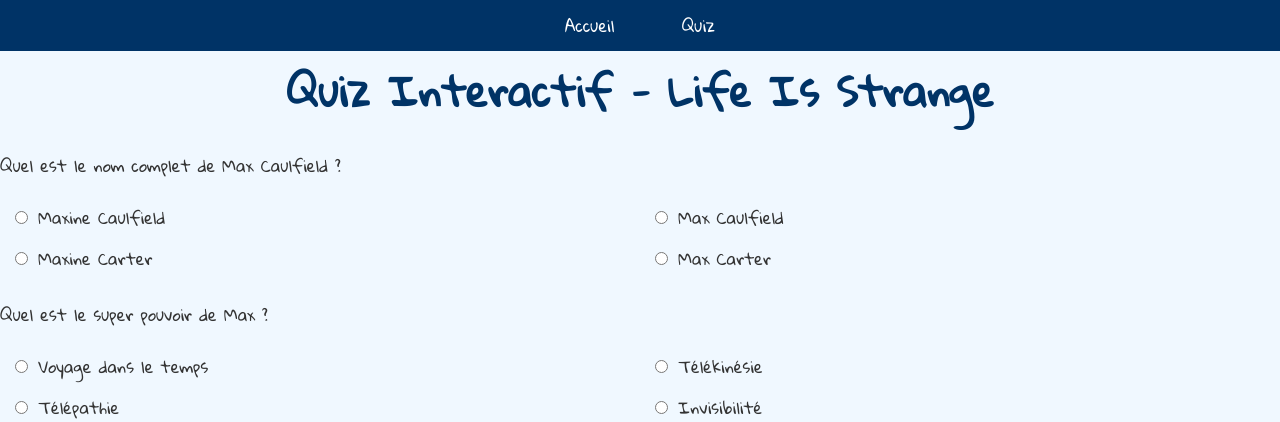
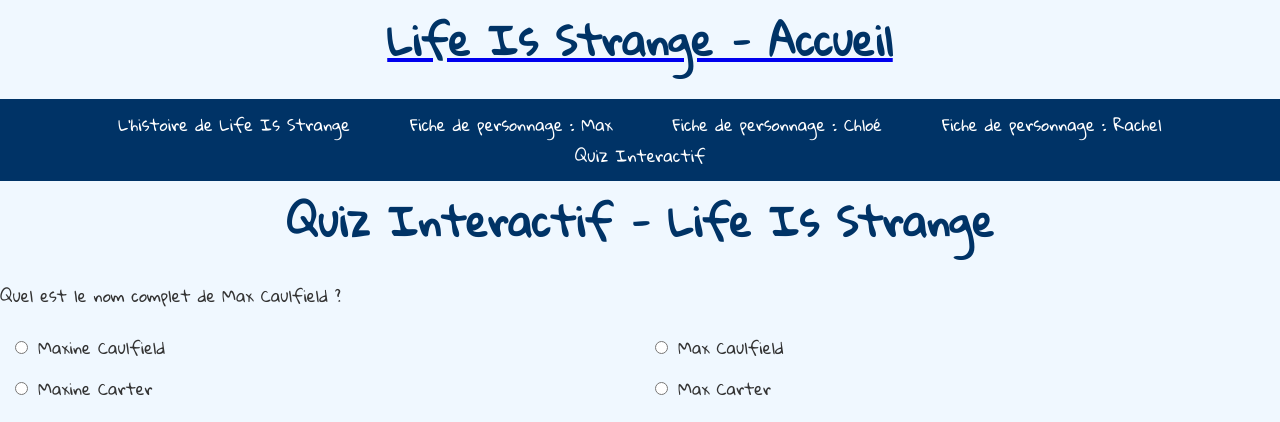
Before and after one commit to sarahvar/Life-Is-Strange-PHP, a PHP site: page /quiz.php in a window 1280 px wide. Shown: the top 422 px of the page. Run offline with PHP 8.4, Linux system fonts and the light colour scheme.

Commit message:
quiz-navbar

```diff
--- a/quiz.php
+++ b/quiz.php
@@ -132,14 +132,13 @@
     </style>
 </head>
 <body>
-    <header>
-        <nav>
-            <ul class="navigation">
-                <li><a href="index.php">Accueil</a></li>
-                <li><a href="quiz.php">Quiz</a></li>
-            </ul>
-        </nav>
-    </header>
+<section class="navbar">
+    <a href="index.php" class="home-link">
+        <h1>Life Is Strange - Accueil</h1>
+    </a>
+<?php
+    include('header.php');
+?>
 
     <div class="quiz-container">
         <h1>Quiz Interactif - Life Is Strange</h1>
```
